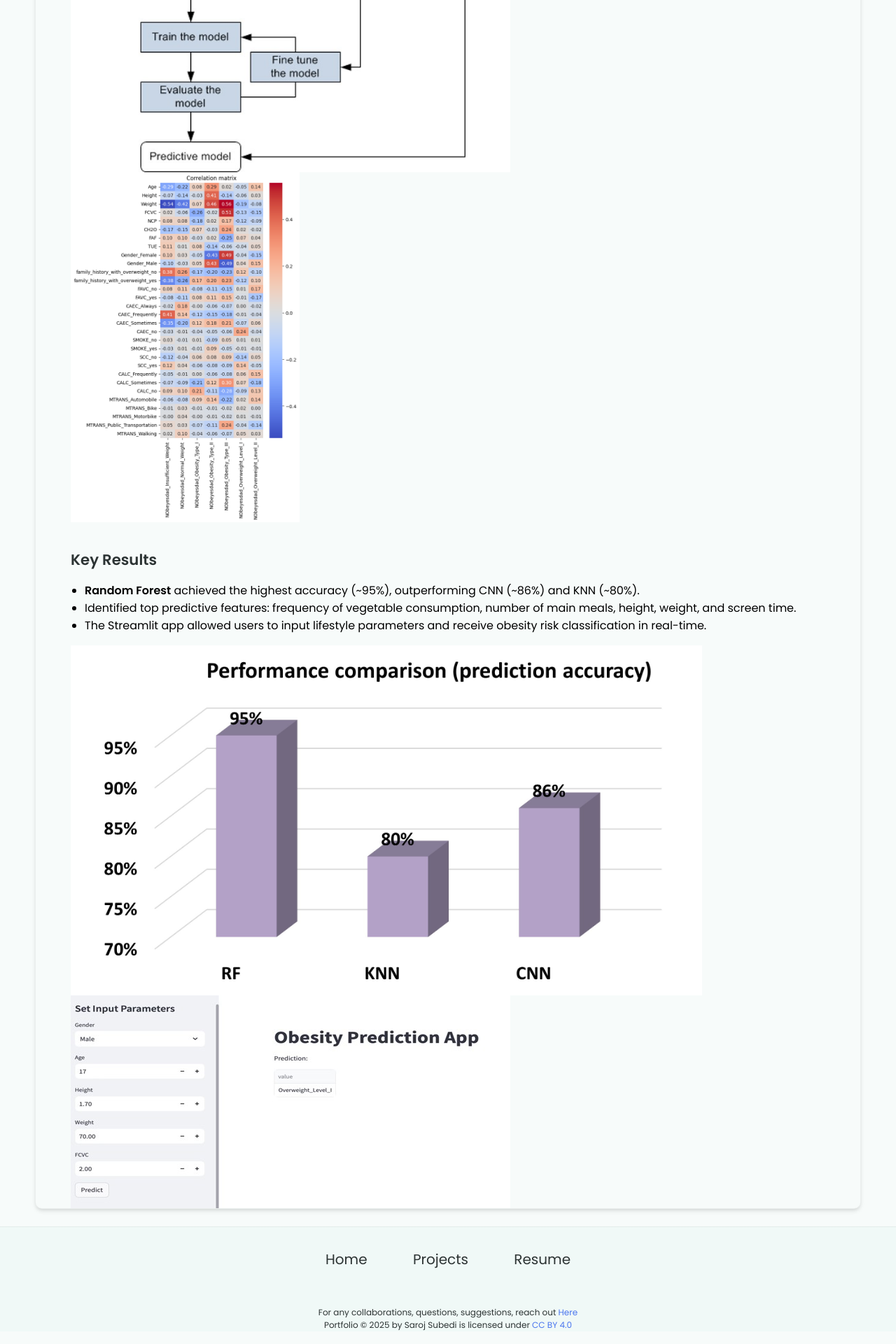
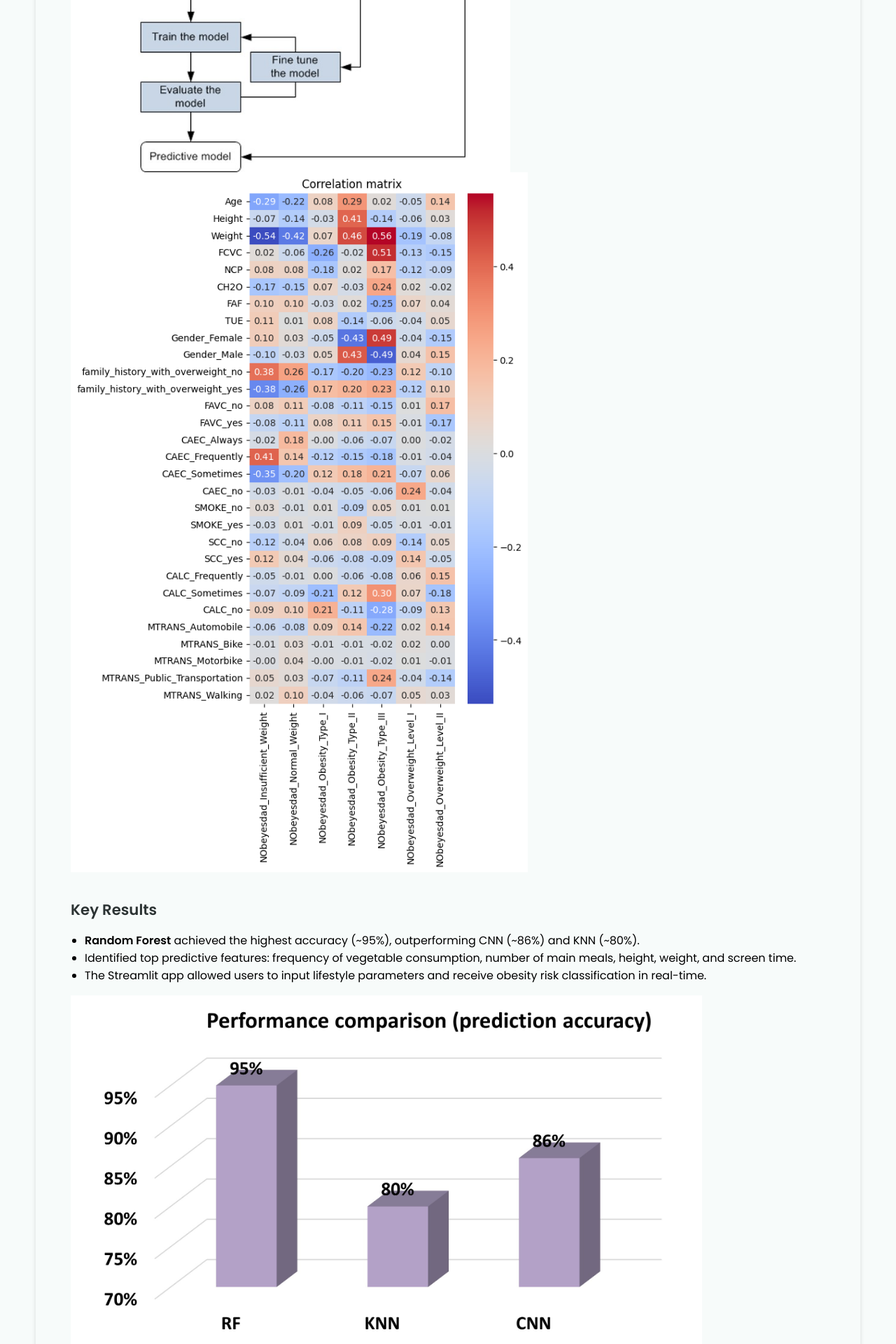
Before and after one commit to subedi-saroj/subedi-saroj.github.io, a Jekyll site: the page built from _projects/05_ML_obesity/index.md, in a window 1280 px wide. Shown: the part 1271-3191 px from the top of the page at 70% size. Built offline with Jekyll 4.4.1, drawn with Linux system fonts in a browser that asks for light colours.

Commit message:
Increase image heights in index.md
Updated image display heights in the project documentation.

```diff
--- a/_projects/05_ML_obesity/index.md
+++ b/_projects/05_ML_obesity/index.md
@@ -23,7 +23,7 @@ With obesity rising as a global health crisis, early risk detection is crucial f
 - Trained three models: Random Forest, KNN, and CNN, including hyperparameter tuning via Grid Search and Randomized Search.
 - Built a **Streamlit web app** for user interaction with the trained model.
 {% include image-gallery.html images="method.jpg" height="400" %}
-{% include image-gallery.html images="output.png" height="500" %}
+{% include image-gallery.html images="output.png" height="1000" %}
 <br>
 
 ## Key Results
@@ -31,4 +31,4 @@ With obesity rising as a global health crisis, early risk detection is crucial f
 - Identified top predictive features: frequency of vegetable consumption, number of main meals, height, weight, and screen time.
 - The Streamlit app allowed users to input lifestyle parameters and receive obesity risk classification in real-time.
 {% include image-gallery.html images="perf_comp.jpg" height="500" %}
-{% include image-gallery.html images="gui.jpg" height="500" %}
+{% include image-gallery.html images="gui.jpg" height="1000" %}
```
